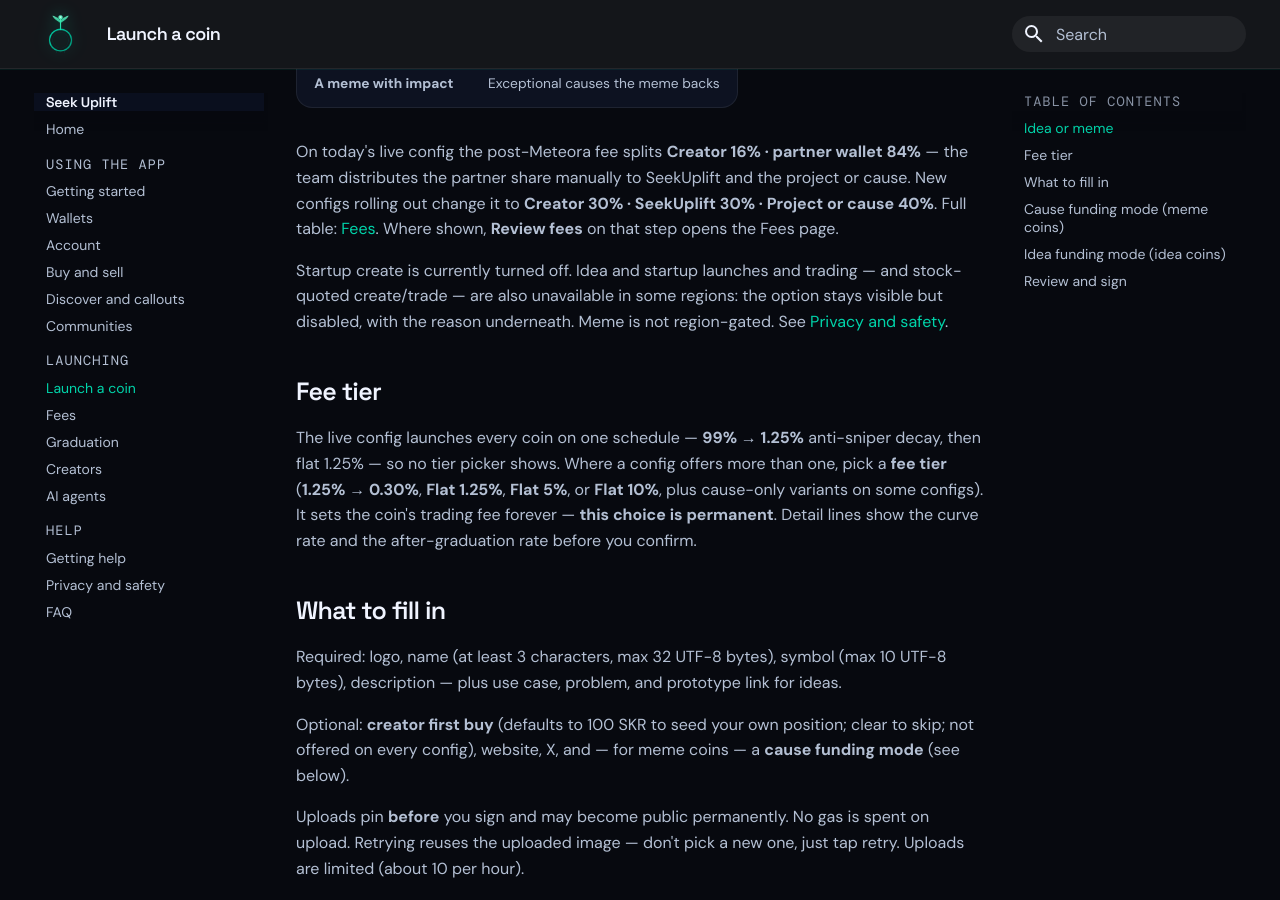
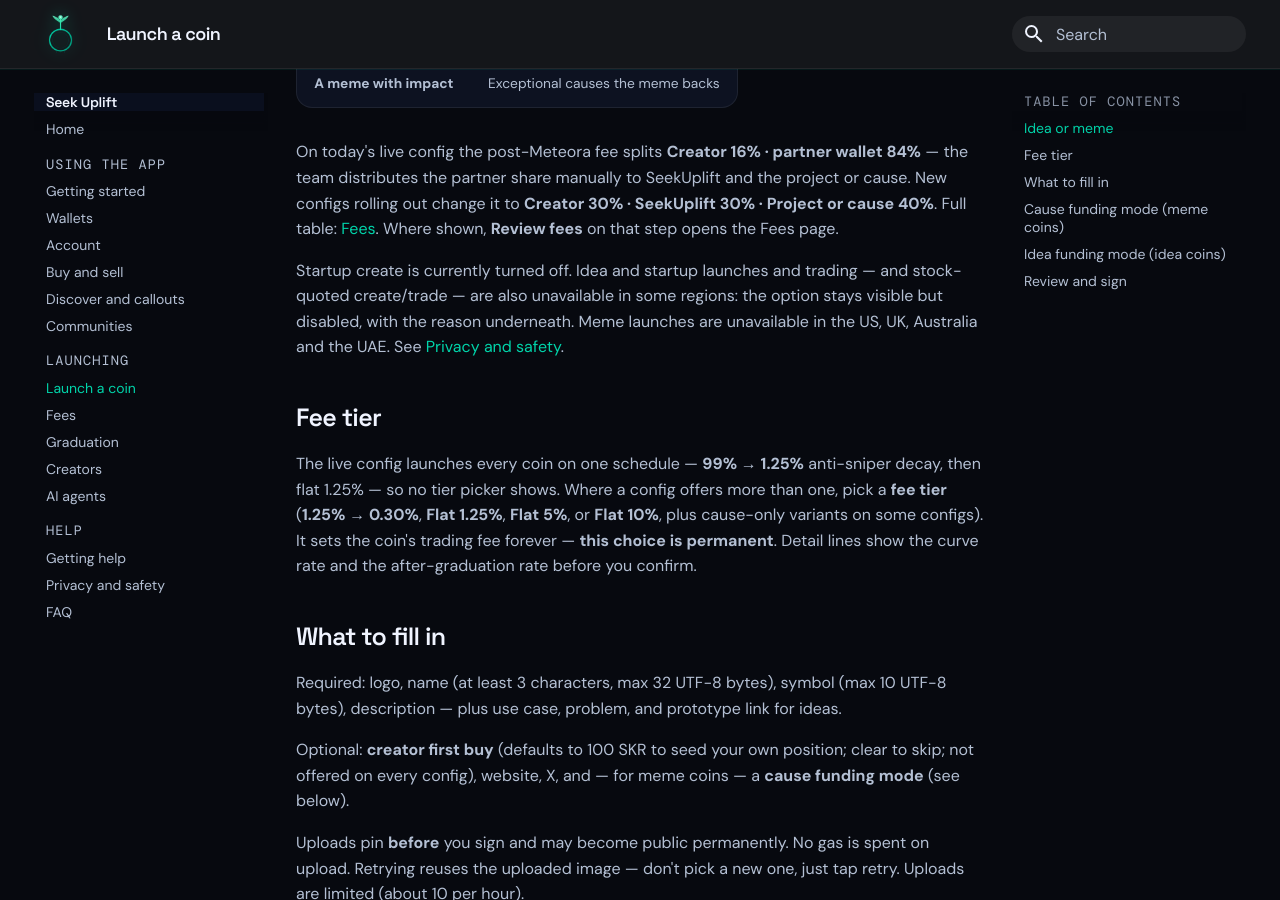
Before and after one commit to seekuplift/help-center-wiki, an MkDocs documentation site: the page built from docs/launching.md, in a window 1280 px wide and 900 px high, scrolled down 490 px. Built offline with MkDocs 1.6.1 and Material for MkDocs 9.7.7, drawn with Linux system fonts in a browser that asks for light colours; some web fonts are replaced; comment, search, counter and statistics services are not loaded.

Commit message:
docs(wiki): meme launches are region-gated in US/UK/AU/AE
The backend refuses meme metadata uploads under cause.marketing
(routes/upload.rs CGR-B-3, seeded for US/GB/AU/AE) and the app shows
geo.restrictedCreateMeme; the pages said meme was not region-gated.

Co-Authored-By: Claude Opus 5.5 <noreply@anthropic.com>
Claude-Session: https://claude.ai/code/session_01Gi28yfYK3j8kTeebcDrYPQ

```diff
--- a/docs/launching.md
+++ b/docs/launching.md
@@ -23,7 +23,8 @@ Where shown, **Review fees** on that step opens the Fees page.
 Startup create is currently turned off. Idea and startup launches and
 trading — and stock-quoted create/trade — are also unavailable in some
 regions: the option stays visible but disabled, with the reason
-underneath. Meme is not region-gated. See
+underneath. Meme launches are unavailable in the US, UK, Australia
+and the UAE. See
 [Privacy and safety](privacy.md).
 
 ## Fee tier
--- a/docs/privacy.md
+++ b/docs/privacy.md
@@ -16,7 +16,9 @@ Terms**, including the jurisdiction box. A version bump can ask you to review ag
 Some features are unavailable in some regions — currently idea and startup
 create/buy/sell in the US and UK, stock-quoted create/buy/sell in the
 US, and cause-related visibility and marketing in the US, UK, Australia,
-and the UAE. Meme create/trade is not region-gated. The list is managed
+and the UAE. Meme launches are unavailable in those four countries too,
+because every meme backs a cause; meme buy/sell is not region-gated.
+The list is managed
 server-side and can change without an app update (full list: Terms →
 Restricted jurisdictions). The app checks your
 network location (IP mapped to country, never tied to your wallet).
```
